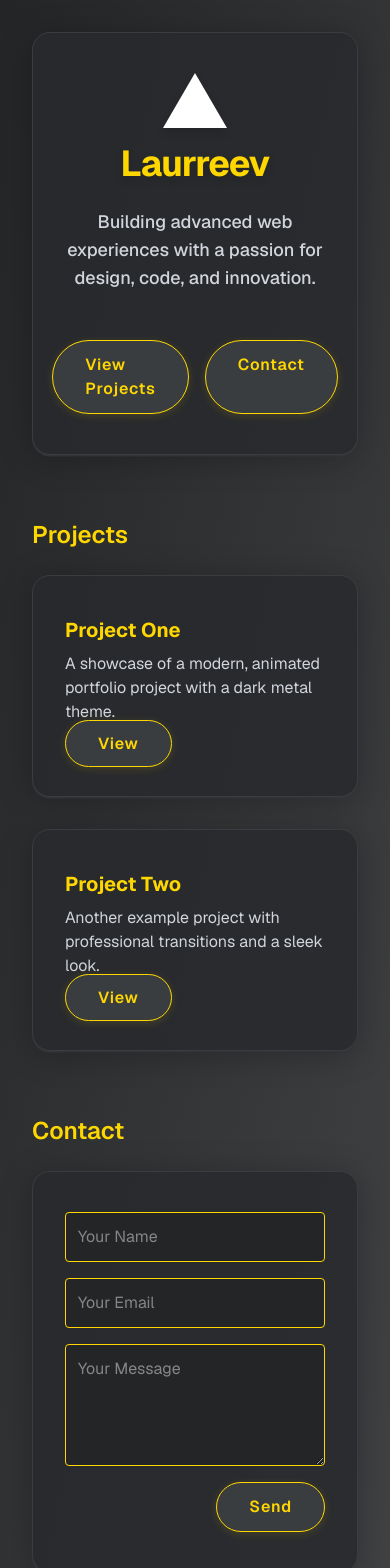
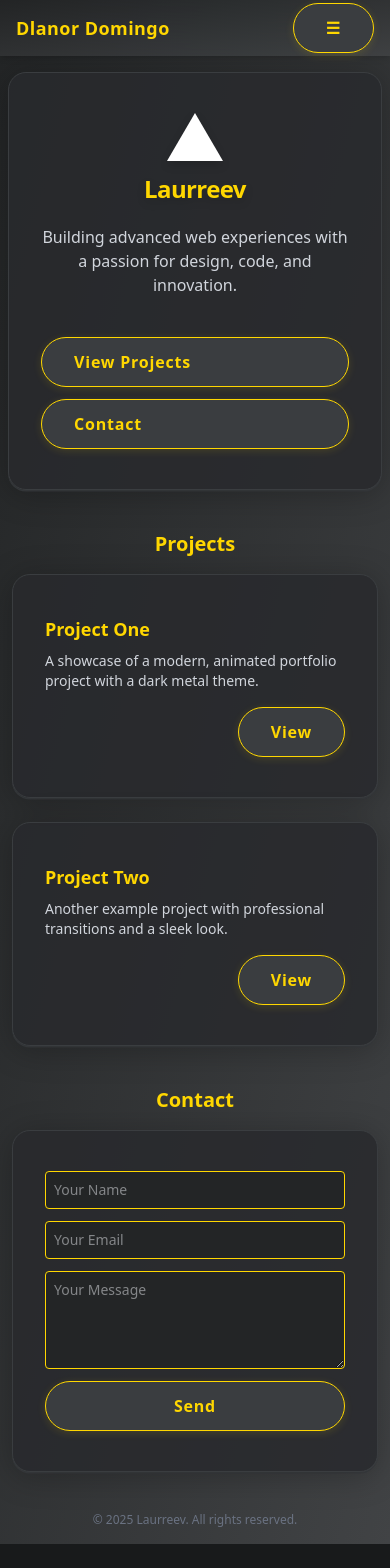
Before and after one commit to laurreev/Portfolio, a Next.js app: page / in a window 390 px wide. Shown: the top 1568 px of the page. After the commit the page ends 1544 px from the top, so only its background shows below. Built offline with nearby package versions, Linux system fonts and the light colour scheme.

Commit message:
Template 1.1

```diff
--- /dev/null
+++ b/src/app/about/page.js
@@ -0,0 +1,26 @@
+import Image from "next/image";
+
+export default function About() {
+  return (
+    <div className="font-sans min-h-screen flex flex-col items-center justify-center p-8 bg-gradient-to-br from-[#232526] to-[#414345] fade-in">
+      <main className="w-full max-w-2xl metal-card flex flex-col items-center gap-8 shadow-xl">
+        <h1 className="text-3xl md:text-4xl font-bold tracking-tight text-[#FFD700] drop-shadow-lg transition-colors duration-500 mb-2">About Me</h1>
+        <Image
+          src="/vercel.svg"
+          alt="Profile"
+          width={80}
+          height={80}
+          className="rounded-full border-4 border-[#FFD700] shadow-lg mb-4"
+          priority
+        />
+        <p className="text-lg text-gray-300 text-center max-w-xl">
+          Hi! I'm Laurreev, a passionate web developer focused on building advanced, visually stunning web experiences. I love working with modern technologies and creating beautiful, functional interfaces.
+        </p>
+        <div className="flex gap-4 mt-4">
+          <a href="/" className="metal-btn">Home</a>
+          <a href="#contact" className="metal-btn">Contact</a>
+        </div>
+      </main>
+    </div>
+  );
+}
--- a/src/app/globals.css
+++ b/src/app/globals.css
@@ -10,12 +10,7 @@
   --highlight: #FFD700;
 }
 
-@theme inline {
-  --color-background: var(--background);
-  --color-foreground: var(--foreground);
-  --font-sans: var(--font-geist-sans);
-  --font-mono: var(--font-geist-mono);
-}
+/* Removed non-standard @theme inline block */
 
 body {
   background: var(--background);
--- a/src/app/layout.js
+++ b/src/app/layout.js
@@ -1,3 +1,4 @@
+"use client";
 import { Geist, Geist_Mono } from "next/font/google";
 import "./globals.css";
 
@@ -11,19 +12,59 @@ const geistMono = Geist_Mono({
   subsets: ["latin"],
 });
 
-export const metadata = {
-  title: "Create Next App",
-  description: "Generated by create next app",
-};
+
+import { useState } from "react";
 
 export default function RootLayout({ children }) {
   return (
     <html lang="en">
-      <body
-        className={`${geistSans.variable} ${geistMono.variable} antialiased`}
-      >
+      <body className={`${geistSans.variable} ${geistMono.variable} antialiased`}>
+        <AppBar />
         {children}
       </body>
     </html>
   );
 }
+
+function AppBar() {
+  const [open, setOpen] = useState(false);
+  return (
+    <header className="w-full sticky top-0 z-50 bg-gradient-to-br from-[#232526]/90 to-[#414345]/90 backdrop-blur-md flex items-center justify-between px-4 h-14 shadow-md">
+      <span className="text-lg font-bold tracking-wide text-[#FFD700]">Dlanor Domingo</span>
+      <div className="relative">
+        <button
+          className="metal-btn px-3 py-1 text-base"
+          onClick={() => setOpen((v) => !v)}
+          aria-label="Open navigation menu"
+        >
+          ☰
+        </button>
+        {open && (
+          <ul className="absolute right-0 mt-2 bg-gradient-to-br from-[#232526] to-[#414345] border border-[#FFD700] rounded-xl shadow-2xl min-w-[160px] text-base animate-fadeInMenu overflow-hidden">
+            <li className="border-b border-[#FFD700]/20 last:border-b-0">
+              <a href="/" className="block px-5 py-3 transition-all duration-200 hover:bg-[#FFD700] hover:text-[#232526] font-semibold text-[#FFD700]" onClick={() => setOpen(false)}>
+                Home
+              </a>
+            </li>
+            <li className="border-b border-[#FFD700]/20 last:border-b-0">
+              <a href="/about" className="block px-5 py-3 transition-all duration-200 hover:bg-[#FFD700] hover:text-[#232526] font-semibold text-[#FFD700]" onClick={() => setOpen(false)}>
+                About
+              </a>
+            </li>
+            <li className="border-b border-[#FFD700]/20 last:border-b-0">
+              <a href="/projects" className="block px-5 py-3 transition-all duration-200 hover:bg-[#FFD700] hover:text-[#232526] font-semibold text-[#FFD700]" onClick={() => setOpen(false)}>
+                Projects
+              </a>
+            </li>
+            <li>
+              <a href="/contact" className="block px-5 py-3 transition-all duration-200 hover:bg-[#FFD700] hover:text-[#232526] font-semibold text-[#FFD700]" onClick={() => setOpen(false)}>
+                Contact
+              </a>
+            </li>
+          </ul>
+        )}
+
+      </div>
+    </header>
+  );
+}
--- /dev/null
+++ b/src/app/layout.metadata.js
@@ -0,0 +1,8 @@
+export const metadata = {
+  title: "Laurreev",
+  description: "Portfolio of Dlanor Domingo",
+};
+
+export default function RootLayout({ children }) {
+  return children;
+}
--- a/src/app/page.js
+++ b/src/app/page.js
@@ -3,50 +3,58 @@ import Image from "next/image";
 
 export default function Home() {
   return (
-    <div className="font-sans min-h-screen flex flex-col items-center justify-center p-8 bg-gradient-to-br from-[#232526] to-[#414345] fade-in">
-      <main className="w-full max-w-3xl metal-card flex flex-col items-center gap-8 shadow-xl">
-        <div className="flex flex-col items-center gap-4">
+    <div className="font-sans min-h-screen flex flex-col items-center justify-center px-2 sm:px-4 md:px-8 py-4 bg-gradient-to-br from-[#232526] to-[#414345] fade-in">
+      <main className="w-full max-w-3xl metal-card flex flex-col items-center gap-6 sm:gap-8 shadow-xl p-4 sm:p-8">
+        <div className="flex flex-col items-center gap-3 sm:gap-4">
           <Image
             src="/vercel.svg"
             alt="Logo"
-            width={64}
-            height={64}
+            width={56}
+            height={56}
             className="drop-shadow-lg"
             priority
           />
-          <h1 className="text-4xl md:text-5xl font-bold tracking-tight text-[#FFD700] drop-shadow-lg transition-colors duration-500">Laurreev</h1>
-          <p className="text-lg md:text-xl text-gray-300 font-medium mt-2 text-center max-w-xl">Building advanced web experiences with a passion for design, code, and innovation.</p>
+          <h1 className="text-2xl xs:text-3xl sm:text-4xl md:text-5xl font-bold tracking-tight text-[#FFD700] drop-shadow-lg transition-colors duration-500 text-center">Laurreev</h1>
+          <p className="text-base xs:text-lg sm:text-xl text-gray-300 font-medium mt-2 text-center max-w-xs sm:max-w-xl">Building advanced web experiences with a passion for design, code, and innovation.</p>
         </div>
-        <div className="flex gap-4 mt-4">
-          <a href="#projects" className="metal-btn">View Projects</a>
-          <a href="#contact" className="metal-btn">Contact</a>
+        <div className="flex flex-col xs:flex-row gap-3 sm:gap-4 mt-4 w-full justify-center">
+          <a href="#projects" className="metal-btn w-full xs:w-auto">View Projects</a>
+          <a href="#contact" className="metal-btn w-full xs:w-auto">Contact</a>
         </div>
       </main>
-      <section id="projects" className="w-full max-w-3xl mt-16 fade-in">
-        <h2 className="text-2xl font-semibold text-[#FFD700] mb-6">Projects</h2>
-        <div className="grid grid-cols-1 md:grid-cols-2 gap-8">
-          <div className="metal-card">
-            <h3 className="text-xl font-bold mb-2 text-[#FFD700]">Project One</h3>
-            <p className="text-gray-300 mb-2">A showcase of a modern, animated portfolio project with a dark metal theme.</p>
-            <a href="#" className="metal-btn">View</a>
+      <section id="projects" className="w-full max-w-3xl mt-10 sm:mt-16 fade-in px-1 xs:px-0">
+        <h2 className="text-xl sm:text-2xl font-semibold text-[#FFD700] mb-4 sm:mb-6 text-center">Projects</h2>
+        <div className="grid grid-cols-1 md:grid-cols-2 gap-6 sm:gap-8">
+          <div className="metal-card flex flex-col h-full justify-between p-6 shadow-lg">
+            <div>
+              <h3 className="text-lg sm:text-xl font-bold mb-2 text-[#FFD700]">Project One</h3>
+              <p className="text-gray-300 mb-4 text-sm sm:text-base">A showcase of a modern, animated portfolio project with a dark metal theme.</p>
+            </div>
+            <div className="flex justify-end">
+              <a href="#" className="metal-btn px-6 py-2 text-base font-semibold rounded-lg transition-all duration-200 hover:scale-105 hover:shadow-xl">View</a>
+            </div>
           </div>
-          <div className="metal-card">
-            <h3 className="text-xl font-bold mb-2 text-[#FFD700]">Project Two</h3>
-            <p className="text-gray-300 mb-2">Another example project with professional transitions and a sleek look.</p>
-            <a href="#" className="metal-btn">View</a>
+          <div className="metal-card flex flex-col h-full justify-between p-6 shadow-lg">
+            <div>
+              <h3 className="text-lg sm:text-xl font-bold mb-2 text-[#FFD700]">Project Two</h3>
+              <p className="text-gray-300 mb-4 text-sm sm:text-base">Another example project with professional transitions and a sleek look.</p>
+            </div>
+            <div className="flex justify-end">
+              <a href="#" className="metal-btn px-6 py-2 text-base font-semibold rounded-lg transition-all duration-200 hover:scale-105 hover:shadow-xl">View</a>
+            </div>
           </div>
         </div>
       </section>
-      <section id="contact" className="w-full max-w-3xl mt-16 fade-in">
-        <h2 className="text-2xl font-semibold text-[#FFD700] mb-6">Contact</h2>
-        <form className="metal-card flex flex-col gap-4">
-          <input className="p-3 rounded bg-[#232526] text-gray-200 border border-[#FFD700] focus:outline-none focus:ring-2 focus:ring-[#FFD700] transition-all" type="text" placeholder="Your Name" required />
-          <input className="p-3 rounded bg-[#232526] text-gray-200 border border-[#FFD700] focus:outline-none focus:ring-2 focus:ring-[#FFD700] transition-all" type="email" placeholder="Your Email" required />
-          <textarea className="p-3 rounded bg-[#232526] text-gray-200 border border-[#FFD700] focus:outline-none focus:ring-2 focus:ring-[#FFD700] transition-all" placeholder="Your Message" rows={4} required />
-          <button type="submit" className="metal-btn self-end">Send</button>
+      <section id="contact" className="w-full max-w-3xl mt-10 sm:mt-16 fade-in px-1 xs:px-0">
+        <h2 className="text-xl sm:text-2xl font-semibold text-[#FFD700] mb-4 sm:mb-6 text-center">Contact</h2>
+        <form className="metal-card flex flex-col gap-3 sm:gap-4">
+          <input className="p-2 sm:p-3 rounded bg-[#232526] text-gray-200 border border-[#FFD700] focus:outline-none focus:ring-2 focus:ring-[#FFD700] transition-all text-sm sm:text-base" type="text" placeholder="Your Name" required />
+          <input className="p-2 sm:p-3 rounded bg-[#232526] text-gray-200 border border-[#FFD700] focus:outline-none focus:ring-2 focus:ring-[#FFD700] transition-all text-sm sm:text-base" type="email" placeholder="Your Email" required />
+          <textarea className="p-2 sm:p-3 rounded bg-[#232526] text-gray-200 border border-[#FFD700] focus:outline-none focus:ring-2 focus:ring-[#FFD700] transition-all text-sm sm:text-base" placeholder="Your Message" rows={4} required />
+          <button type="submit" className="metal-btn self-end w-full xs:w-auto">Send</button>
         </form>
       </section>
-      <footer className="mt-20 text-gray-500 text-sm text-center fade-in">
+      <footer className="mt-10 sm:mt-20 text-gray-500 text-xs sm:text-sm text-center fade-in px-2">
         &copy; {new Date().getFullYear()} Laurreev. All rights reserved.
       </footer>
     </div>
--- /dev/null
+++ b/src/app/projects/page.js
@@ -0,0 +1,25 @@
+export default function Projects() {
+  return (
+    <div className="font-sans min-h-screen flex flex-col items-center justify-center p-8 bg-gradient-to-br from-[#232526] to-[#414345] fade-in">
+      <main className="w-full max-w-3xl metal-card flex flex-col items-center gap-8 shadow-xl">
+        <h1 className="text-3xl md:text-4xl font-bold tracking-tight text-[#FFD700] drop-shadow-lg transition-colors duration-500 mb-2">Projects</h1>
+        <div className="grid grid-cols-1 md:grid-cols-2 gap-8 w-full">
+          <div className="metal-card">
+            <h3 className="text-xl font-bold mb-2 text-[#FFD700]">Project One</h3>
+            <p className="text-gray-300 mb-2">A showcase of a modern, animated portfolio project with a dark metal theme.</p>
+            <a href="#" className="metal-btn">View</a>
+          </div>
+          <div className="metal-card">
+            <h3 className="text-xl font-bold mb-2 text-[#FFD700]">Project Two</h3>
+            <p className="text-gray-300 mb-2">Another example project with professional transitions and a sleek look.</p>
+            <a href="#" className="metal-btn">View</a>
+          </div>
+        </div>
+        <div className="flex gap-4 mt-4">
+          <a href="/" className="metal-btn">Home</a>
+          <a href="/about" className="metal-btn">About</a>
+        </div>
+      </main>
+    </div>
+  );
+}
```
Also changed, not shown: src/app/contact/page.js (added, +19 -0 lines).
